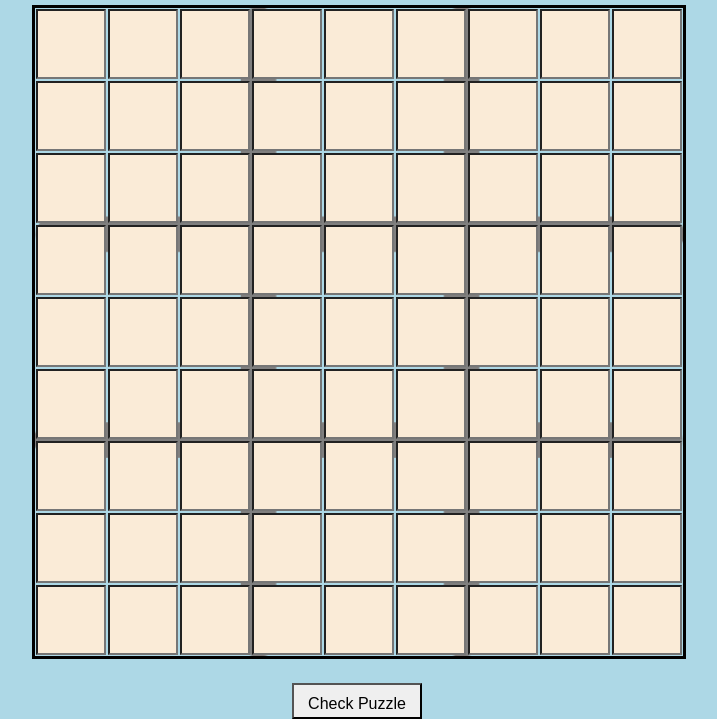
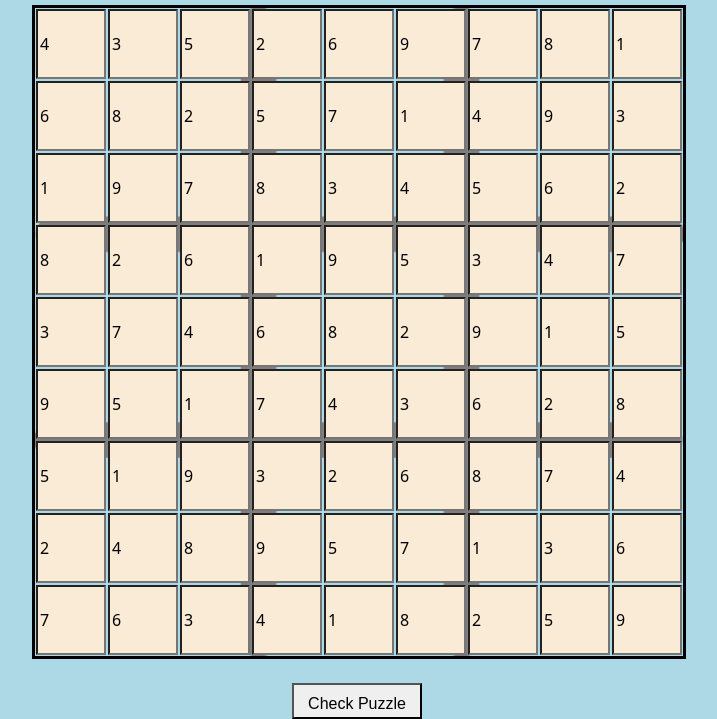
Before and after one commit to NoahKise/sudoku-checker, a website built with webpack: page src/index.html in a window 1280 px wide. Shown: the part 117-836 px from the top of the page, without its empty margins (283-1000 px from the left). Built offline with nearby package versions, Linux system fonts and the light colour scheme.

Commit message:
add values to form inputs
Co-authored-by: Gabriel Tucker <gabrieltucker260@gmail.com>

```diff
--- a/src/index.html
+++ b/src/index.html
@@ -12,423 +12,423 @@
       <tr>
         <td>
           <form id="0">
-            <input type="number" id="c0">
+            <input type="number" value="4" id="c0">
           </form>
         </td>
         <td>
           <form id="1">
-            <input type="number" id="c1">
+            <input type="number" value="3" id="c1">
           </form>
         </td>
         <td>
           <form id="2">
-            <input type="number" id="c2">
+            <input type="number" value="5" id="c2">
           </form>
         </td>
         <td>
           <form id="3">
-            <input type="number" id="c3">
+            <input type="number" value="2" id="c3">
           </form>
         </td>
         <td>
           <form id="4">
-            <input type="number" id="c4">
+            <input type="number" value="6" id="c4">
           </form>
         </td>
         <td>
           <form id="5">
-            <input type="number" id="c5">
+            <input type="number" value="9" id="c5">
           </form>
         </td>
         <td>
           <form id="6">
-            <input type="number" id="c6">
+            <input type="number" value="7" id="c6">
           </form>
         </td>
         <td>
           <form id="7">
-            <input type="number" id="c7">
+            <input type="number" value="8" id="c7">
           </form>
         </td>
         <td>
           <form id="8">
-            <input type="number" id="c8">
+            <input type="number" value="1" id="c8">
           </form>
         </td>
       </tr>
       <tr>
         <td>
           <form id="9">
-            <input type="number" id="c9">
+            <input type="number" value="6" id="c9">
           </form>
         </td>
         <td>
           <form id="10">
-            <input type="number" id="c10">
+            <input type="number" value="8" id="c10">
           </form>
         </td>
         <td>
           <form id="11">
-            <input type="number" id="c11">
+            <input type="number" value="2" id="c11">
           </form>
         </td>
         <td>
           <form id="12">
-            <input type="number" id="c12">
+            <input type="number" value="5" id="c12">
           </form>
         </td>
         <td>
           <form id="13">
-            <input type="number" id="c13">
+            <input type="number" value="7" id="c13">
           </form>
         </td>
         <td>
           <form id="14">
-            <input type="number" id="c14">
+            <input type="number" value="1" id="c14">
           </form>
         </td>
         <td>
           <form id="15">
-            <input type="number" id="c15">
+            <input type="number" value="4" id="c15">
           </form>
         </td>
         <td>
           <form id="16">
-            <input type="number" id="c16">
+            <input type="number" value="9" id="c16">
           </form>
         </td>
         <td>
           <form id="17">
-            <input type="number" id="c17">
+            <input type="number" value="3" id="c17">
           </form>
         </td>
       </tr>
       <tr>
         <td>
           <form id="18">
-            <input type="number" id="c18">
+            <input type="number" value="1" id="c18">
           </form>
         </td>
         <td>
           <form id="19">
-            <input type="number" id="c19">
+            <input type="number" value="9" id="c19">
           </form>
         </td>
         <td>
           <form id="20">
-            <input type="number" id="c20">
+            <input type="number" value="7" id="c20">
           </form>
         </td>
         <td>
           <form id="21">
-            <input type="number" id="c21">
+            <input type="number" value="8" id="c21">
           </form>
         </td>
         <td>
           <form id="22">
-            <input type="number" id="c22">
+            <input type="number" value="3" id="c22">
           </form>
         </td>
         <td>
           <form id="23">
-            <input type="number" id="c23">
+            <input type="number" value="4" id="c23">
           </form>
         </td>
         <td>
           <form id="24">
-            <input type="number" id="c24">
+            <input type="number" value="5" id="c24">
           </form>
         </td>
         <td>
           <form id="25">
-            <input type="number" id="c25">
+            <input type="number" value="6" id="c25">
           </form>
         </td>
         <td>
           <form id="26">
-            <input type="number" id="c26">
+            <input type="number" value="2" id="c26">
           </form>
         </td>
       </tr>
       <tr>
         <td>
           <form id="27">
-            <input type="number" id="c27">
+            <input type="number" value="8" id="c27">
           </form>
         </td>
         <td>
           <form id="28">
-            <input type="number" id="c28">
+            <input type="number" value="2" id="c28">
           </form>
         </td>
         <td>
           <form id="29">
-            <input type="number" id="c29">
+            <input type="number" value="6" id="c29">
           </form>
         </td>
         <td>
           <form id="30">
-            <input type="number" id="c30">
+            <input type="number" value="1" id="c30">
           </form>
         </td>
         <td>
           <form id="31">
-            <input type="number" id="c31">
+            <input type="number" value="9" id="c31">
           </form>
         </td>
         <td>
           <form id="32">
-            <input type="number" id="c32">
+            <input type="number" value="5" id="c32">
           </form>
         </td>
         <td>
           <form id="33">
-            <input type="number" id="c33">
+            <input type="number" value="3" id="c33">
           </form>
         </td>
         <td>
           <form id="34">
-            <input type="number" id="c34">
+            <input type="number" value="4" id="c34">
           </form>
         </td>
         <td>
           <form id="35">
-            <input type="number" id="c35">
+            <input type="number" value="7" id="c35">
           </form>
         </td>
       </tr>
       <tr>
         <td>
           <form id="36">
-            <input type="number" id="c36">
+            <input type="number" value="3" id="c36">
           </form>
         </td>
         <td>
           <form id="37">
-            <input type="number" id="c37">
+            <input type="number" value="7" id="c37">
           </form>
         </td>
         <td>
           <form id="38">
-            <input type="number" id="c38">
+            <input type="number" value="4" id="c38">
           </form>
         </td>
         <td>
           <form id="39">
-            <input type="number" id="c39">
+            <input type="number" value="6" id="c39">
           </form>
         </td>
         <td>
           <form id="40">
-            <input type="number" id="c40">
+            <input type="number" value="8" id="c40">
           </form>
         </td>
         <td>
           <form id="41">
-            <input type="number" id="c41">
+            <input type="number" value="2" id="c41">
           </form>
         </td>
         <td>
           <form id="42">
-            <input type="number" id="c42">
+            <input type="number" value="9" id="c42">
           </form>
         </td>
         <td>
           <form id="43">
-            <input type="number" id="c43">
+            <input type="number" value="1" id="c43">
           </form>
         </td>
         <td>
           <form id="44">
-            <input type="number" id="c44">
+            <input type="number" value="5" id="c44">
           </form>
         </td>
       </tr>
       <tr>
         <td>
           <form id="45">
-            <input type="number" id="c45">
+            <input type="number" value="9" id="c45">
           </form>
         </td>
         <td>
           <form id="46">
-            <input type="number" id="c46">
+            <input type="number" value="5" id="c46">
           </form>
         </td>
         <td>
           <form id="47">
-            <input type="number" id="c47">
+            <input type="number" value="1" id="c47">
           </form>
         </td>
         <td>
           <form id="48">
-            <input type="number" id="c48">
+            <input type="number" value="7" id="c48">
           </form>
         </td>
         <td>
           <form id="49">
-            <input type="number" id="c49">
+            <input type="number" value="4" id="c49">
           </form>
         </td>
         <td>
           <form id="50">
-            <input type="number" id="c50">
+            <input type="number" value="3" id="c50">
           </form>
         </td>
         <td>
           <form id="51">
-            <input type="number" id="c51">
+            <input type="number" value="6" id="c51">
           </form>
         </td>
         <td>
           <form id="52">
-            <input type="number" id="c52">
+            <input type="number" value="2" id="c52">
           </form>
         </td>
         <td>
           <form id="53">
-            <input type="number" id="c53">
+            <input type="number" value="8" id="c53">
           </form>
         </td>
       </tr>
       <tr>
         <td>
           <form id="54">
-            <input type="number" id="c54">
+            <input type="number" value="5" id="c54">
           </form>
         </td>
         <td>
           <form id="55">
-            <input type="number" id="c55">
+            <input type="number" value="1" id="c55">
           </form>
         </td>
         <td>
           <form id="56">
-            <input type="number" id="c56">
+            <input type="number" value="9" id="c56">
           </form>
         </td>
         <td>
           <form id="57">
-            <input type="number" id="c57">
+            <input type="number" value="3" id="c57">
           </form>
         </td>
         <td>
           <form id="58">
-            <input type="number" id="c58">
+            <input type="number" value="2" id="c58">
           </form>
         </td>
         <td>
           <form id="59">
-            <input type="number" id="c59">
+            <input type="number" value="6" id="c59">
           </form>
         </td>
         <td>
           <form id="60">
-            <input type="number" id="c60">
+            <input type="number" value="8" id="c60">
           </form>
         </td>
         <td>
           <form id="61">
-            <input type="number" id="c61">
+            <input type="number" value="7" id="c61">
           </form>
         </td>
         <td>
           <form id="62">
-            <input type="number" id="c62">
+            <input type="number" value="4" id="c62">
           </form>
         </td>
       </tr>
       <tr>
         <td>
           <form id="63">
-            <input type="number" id="c63">
+            <input type="number" value="2" id="c63">
           </form>
         </td>
         <td>
           <form id="64">
-            <input type="number" id="c64">
+            <input type="number" value="4" id="c64">
           </form>
         </td>
         <td>
           <form id="65">
-            <input type="number" id="c65">
+            <input type="number" value="8" id="c65">
           </form>
         </td>
         <td>
           <form id="66">
-            <input type="number" id="c66">
+            <input type="number" value="9" id="c66">
           </form>
         </td>
         <td>
           <form id="67">
-            <input type="number" id="c67">
+            <input type="number" value="5" id="c67">
           </form>
         </td>
         <td>
           <form id="68">
-            <input type="number" id="c68">
+            <input type="number" value="7" id="c68">
           </form>
         </td>
         <td>
           <form id="69">
-            <input type="number" id="c69">
+            <input type="number" value="1" id="c69">
           </form>
         </td>
         <td>
           <form id="70">
-            <input type="number" id="c70">
+            <input type="number" value="3" id="c70">
           </form>
         </td>
         <td>
           <form id="71">
-            <input type="number" id="c71">
+            <input type="number" value="6" id="c71">
           </form>
         </td>
       </tr>
       <tr>
         <td>
           <form id="72">
-            <input type="number" id="c72">
+            <input type="number" value="7" id="c72">
           </form>
         </td>
         <td>
           <form id="73">
-            <input type="number" id="c73">
+            <input type="number" value="6" id="c73">
           </form>
         </td>
         <td>
           <form id="74">
-            <input type="number" id="c74">
+            <input type="number" value="3" id="c74">
           </form>
         </td>
         <td>
           <form id="75">
-            <input type="number" id="c75">
+            <input type="number" value="4" id="c75">
           </form>
         </td>
         <td>
           <form id="76">
-            <input type="number" id="c76">
+            <input type="number" value="1" id="c76">
           </form>
         </td>
         <td>
           <form id="77">
-            <input type="number" id="c77">
+            <input type="number" value="8" id="c77">
           </form>
         </td>
         <td>
           <form id="78">
-            <input type="number" id="c78">
+            <input type="number" value="2" id="c78">
           </form>
         </td>
         <td>
           <form id="79">
-            <input type="number" id="c79">
+            <input type="number" value="5" id="c79">
           </form>
         </td>
         <td>
           <form id="80">
-            <input type="number" id="c80">
+            <input type="number" value="9" id="c80">
           </form>
         </td>
       </tr>
--- a/src/index.js
+++ b/src/index.js
@@ -89,7 +89,7 @@ function codeBoard(e) {
 
   const inputBoard = new SudokuBoard([c0, c1, c2, c3, c4, c5, c6, c7, c8], [c9, c10, c11, c12, c13, c14, c15, c16, c17], [c18, c19, c20, c21, c22, c23, c24, c25, c26], [c27, c28, c29, c30, c31, c32, c33, c34, c35], [c36, c37, c38, c39, c40, c41, c42, c43, c44], [c45, c46, c47, c48, c49, c50, c51, c52, c53], [c54, c55, c56, c57, c58, c59, c60, c61, c62], [c63, c64, c65, c66, c67, c68, c69, c70, c71], [c72, c73, c74, c75, c76, c77, c78, c79, c80], [c0, c9, c18, c27, c36, c45, c54, c63, c72], [c1, c10, c19, c28, c37, c46, c55, c64, c73], [c2, c11, c20, c29, c38, c47, c56, c65, c74], [c3, c12, c21, c30, c39, c48, c57, c66, c75], [c4, c13, c22, c31, c40, c49, c58, c67, c76], [c5, c14, c23, c32, c41, c50, c59, c68, c77], [c6, c15, c24, c33, c42, c51, c60, c69, c78], [c7, c16, c25, c34, c43, c52, c61, c70, c79], [c8, c17, c26, c33, c44, c53, c62, c71, c80], [c0, c1, c2, c9, c10, c11, c18, c19, c20], [c3, c4, c5, c12, c13, c14, c21, c22, c23], [c6, c7, c8, c15, c16, c17, c24, c25, c26], [c27, c28, c29, c36, c37, c38, c45, c46, c47], [c30, c31, c32, c39, c40, c41, c48, c49, c50], [c33, c34, c35, c42, c43, c44, c51, c52, c53], [c54, c55, c56, c63, c64, c65, c72, c73, c74], [c57, c58, c59, c66, c67, c68, c75, c76, c77], [c60, c61, c62, c69, c70, c71, c78, c79, c80]);
 
-  console.log(inputBoard.winCheck());
+  console.log(inputBoard);
 
   let result = inputBoard.winCheck();
   return result;
```
